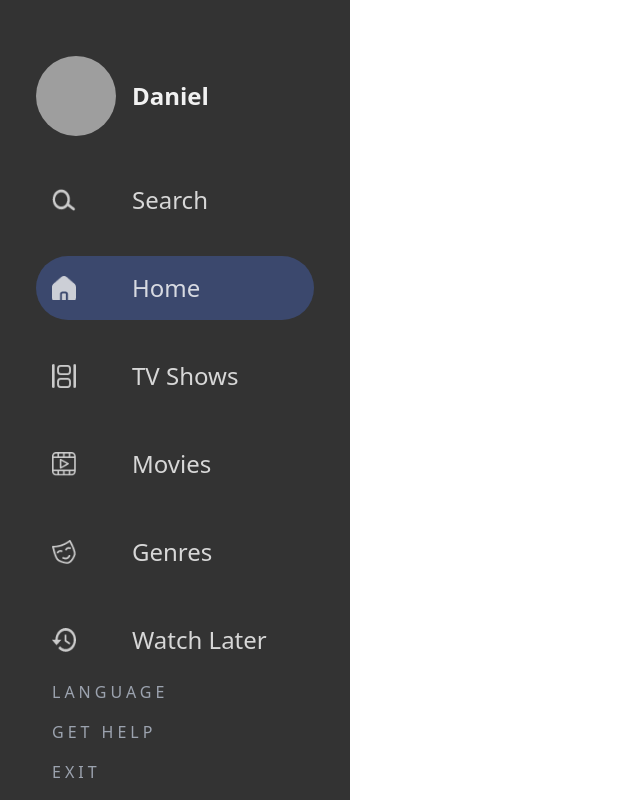
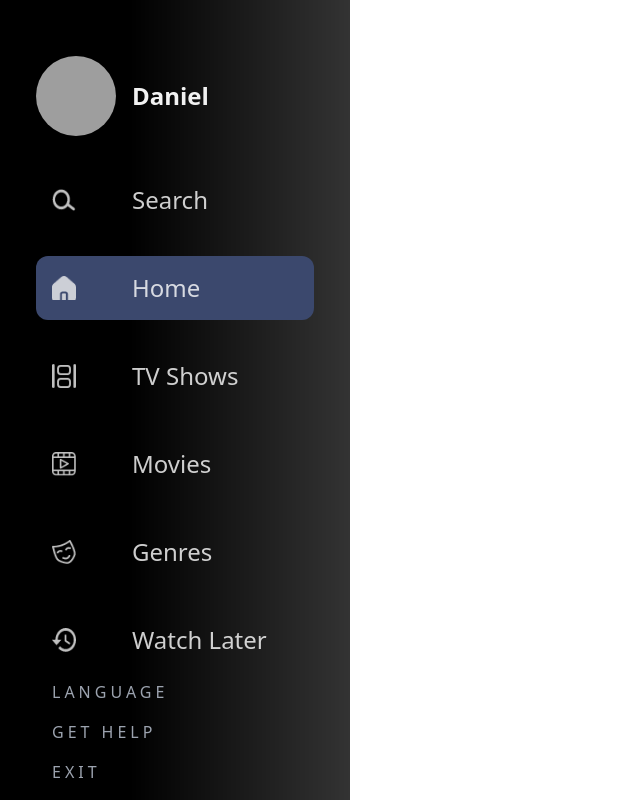
Before and after one commit to SevakKhnkoyan/tv-app, a React (Create React App) app: page / in a window 1280 px wide. Shown: the whole page, without its empty margins (0-640 px from the left). Built offline with nearby package versions, Linux system fonts and the light colour scheme; grey boxes are pictures that could not be loaded.

Commit message:
sidebar final

```diff
--- a/src/components/SidebarMenu.tsx
+++ b/src/components/SidebarMenu.tsx
@@ -34,7 +34,10 @@ export default function SidebarMenu({selectedMenuItem, onSelectMenuItem}: Sideba
     <motion.aside
       className="group/sidebar fixed left-0 top-0 h-full bg-black text-white overflow-hidden"
       initial={{ width: 130 }}
-      whileHover={{ width: 350, backgroundColor: 'rgba(0,0,0,0.8)' }}
+      whileHover={{
+        width: 350,
+        background: 'linear-gradient(to right, rgba(0,0,0,1) 130px, rgba(0,0,0,0.8) 100%)'
+      }}
       transition={{ duration: 0.3 }}
     >
       <div className="flex h-full px-9 py-14 flex-col justify-between">
@@ -61,7 +64,9 @@ export default function SidebarMenu({selectedMenuItem, onSelectMenuItem}: Sideba
                     flex items-center
                     gap-14 p-4
                     cursor-pointer
-                    ${isActive ? 'bg-[#3B486D] rounded-full' : 'hover:bg-[#3B486D] rounded-xl'}
+                    ${isActive
+                      ? 'bg-[#3B486D] group-hover/sidebar:rounded-xl rounded-full'
+                      : 'hover:bg-[#3B486D] rounded-xl'}
                   `}
                 >
                   <img
```
